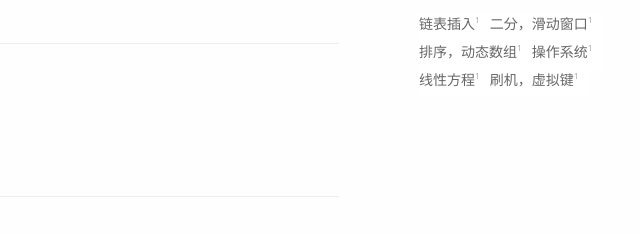
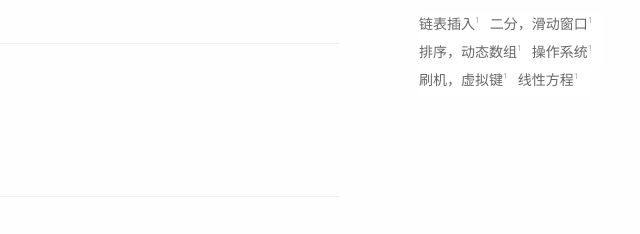
Before and after one commit to dhupxd/dhupxd.github.io, a plain HTML site: page index.html in a window 1280 px wide. Shown: the part 174-408 px from the top of the page, 531-1171 px from the left. Drawn offline with nearby package versions, Linux system fonts and the light colour scheme; a web font is replaced by a local one.

Commit message:
Site updated: 2018-09-12 10:23:16

```diff
--- a/index.html
+++ b/index.html
@@ -324,7 +324,7 @@
 
     <section id="tags" class="widget-area widget_tags">
         <h3 class="widget-title">Tags</h3>
-        <ul class="tag-list"><li class="tag-list-item"><a class="tag-list-link" href="/tags/链表插入/">链表插入</a><span class="tag-list-count">1</span></li><li class="tag-list-item"><a class="tag-list-link" href="/tags/二分，滑动窗口/">二分，滑动窗口</a><span class="tag-list-count">1</span></li><li class="tag-list-item"><a class="tag-list-link" href="/tags/排序，动态数组/">排序，动态数组</a><span class="tag-list-count">1</span></li><li class="tag-list-item"><a class="tag-list-link" href="/tags/操作系统/">操作系统</a><span class="tag-list-count">1</span></li><li class="tag-list-item"><a class="tag-list-link" href="/tags/线性方程/">线性方程</a><span class="tag-list-count">1</span></li><li class="tag-list-item"><a class="tag-list-link" href="/tags/刷机，虚拟键/">刷机，虚拟键</a><span class="tag-list-count">1</span></li></ul>
+        <ul class="tag-list"><li class="tag-list-item"><a class="tag-list-link" href="/tags/链表插入/">链表插入</a><span class="tag-list-count">1</span></li><li class="tag-list-item"><a class="tag-list-link" href="/tags/二分，滑动窗口/">二分，滑动窗口</a><span class="tag-list-count">1</span></li><li class="tag-list-item"><a class="tag-list-link" href="/tags/排序，动态数组/">排序，动态数组</a><span class="tag-list-count">1</span></li><li class="tag-list-item"><a class="tag-list-link" href="/tags/操作系统/">操作系统</a><span class="tag-list-count">1</span></li><li class="tag-list-item"><a class="tag-list-link" href="/tags/刷机，虚拟键/">刷机，虚拟键</a><span class="tag-list-count">1</span></li><li class="tag-list-item"><a class="tag-list-link" href="/tags/线性方程/">线性方程</a><span class="tag-list-count">1</span></li></ul>
     </section>
 
 
```
